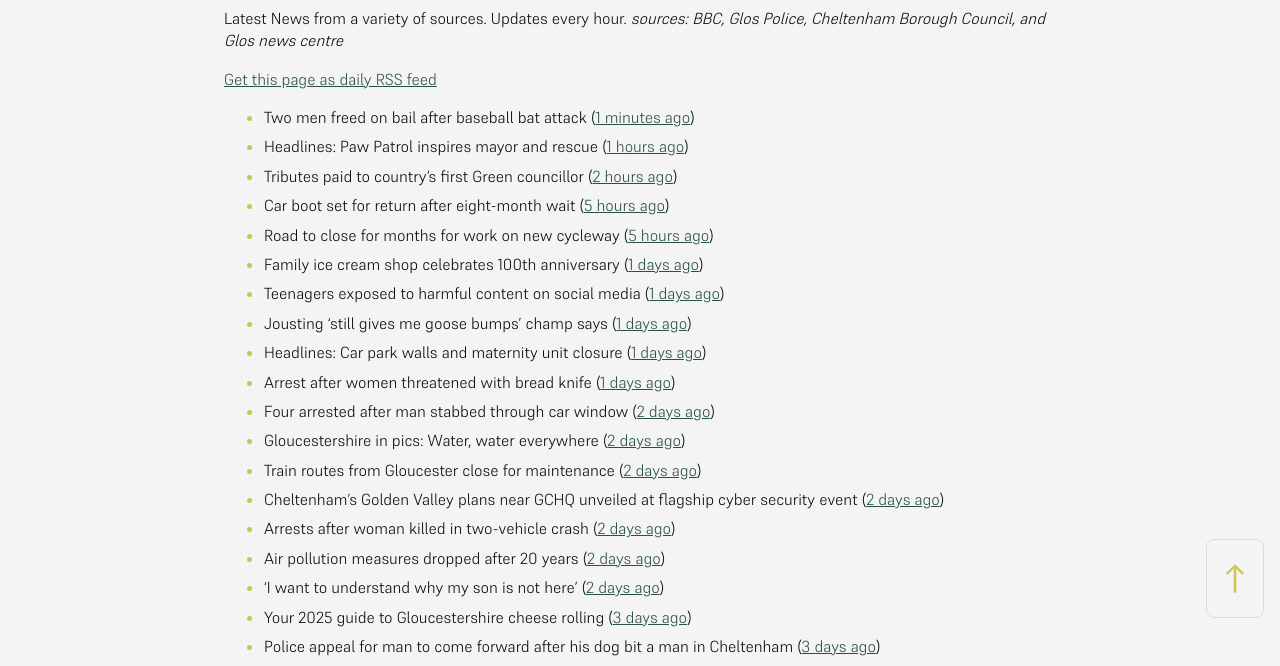
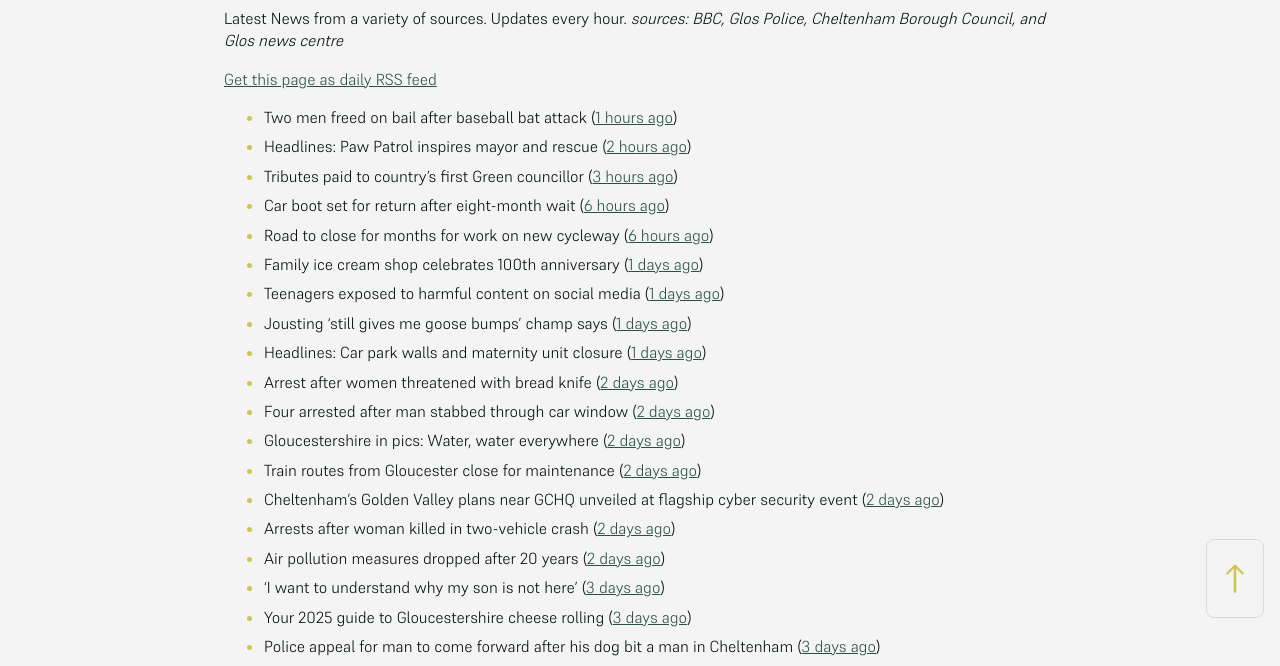
Before and after one commit to mat-0/cheltenham-open-data, a Jekyll site: the page built from _pages/news.md, in a window 1280 px wide. Shown: the part 266-932 px from the top of the page. Built offline with Jekyll 4.4.1, drawn with Linux system fonts in a browser that asks for light colours; some of the changed text lies outside the part shown.

Commit message:
Updated 2025-05-19 11:58:07

```diff
--- a/_pages/news.md
+++ b/_pages/news.md
@@ -12,23 +12,23 @@ _sources: BBC, Glos Police, Cheltenham Borough Council, and Glos news centre_
 [Get this page as daily RSS feed](/daily.rss)
 
 <!-- news_marker starts -->
-- Two men freed on bail after baseball bat attack ([1 minutes ago](https://www.bbc.com/news/articles/c4ge7l3nvv1o))
-- Headlines: Paw Patrol inspires mayor and rescue ([1 hours ago](https://www.bbc.com/news/articles/cj93e7x34ewo))
-- Tributes paid to country's first Green councillor ([2 hours ago](https://www.bbc.com/news/articles/cd7gvr0g0qgo))
-- Car boot set for return after eight-month wait ([5 hours ago](https://www.bbc.com/news/articles/cx2qvp3lp61o))
-- Road to close for months for work on new cycleway ([5 hours ago](https://www.bbc.com/news/articles/cded9232w5wo))
+- Two men freed on bail after baseball bat attack ([1 hours ago](https://www.bbc.com/news/articles/c4ge7l3nvv1o))
+- Headlines: Paw Patrol inspires mayor and rescue ([2 hours ago](https://www.bbc.com/news/articles/cj93e7x34ewo))
+- Tributes paid to country's first Green councillor ([3 hours ago](https://www.bbc.com/news/articles/cd7gvr0g0qgo))
+- Car boot set for return after eight-month wait ([6 hours ago](https://www.bbc.com/news/articles/cx2qvp3lp61o))
+- Road to close for months for work on new cycleway ([6 hours ago](https://www.bbc.com/news/articles/cded9232w5wo))
 - Family ice cream shop celebrates 100th anniversary ([1 days ago](https://www.bbc.com/news/articles/crr7dg8n471o))
 - Teenagers exposed to harmful content on social media ([1 days ago](https://www.bbc.com/news/videos/c1kvmv9w348o))
 - Jousting 'still gives me goose bumps' champ says ([1 days ago](https://www.bbc.com/news/articles/cm2yd1d3d7eo))
 - Headlines: Car park walls and maternity unit closure ([1 days ago](https://www.bbc.com/news/articles/c861wnwd753o))
-- Arrest after women threatened with bread knife ([1 days ago](https://www.bbc.com/news/articles/cvgdpnv8yp0o))
+- Arrest after women threatened with bread knife ([2 days ago](https://www.bbc.com/news/articles/cvgdpnv8yp0o))
 - Four arrested after man stabbed through car window ([2 days ago](https://www.bbc.com/news/articles/cql2yerl45po))
 - Gloucestershire in pics: Water, water everywhere ([2 days ago](https://www.bbc.com/news/articles/c8e6d4g6k88o))
 - Train routes from Gloucester close for maintenance ([2 days ago](https://www.bbc.com/news/articles/c5y64j5nmv1o))
 - Cheltenham’s Golden Valley plans near GCHQ unveiled at flagship cyber security event ([2 days ago](https://gloucesternewscentre.co.uk/cheltenhams-golden-valley-plans-near-gchq-unveiled-at-flagship-cyber-security-event/))
 - Arrests after woman killed in two-vehicle crash ([2 days ago](https://www.bbc.com/news/articles/cz0dl0g9zxjo))
 - Air pollution measures dropped after 20 years ([2 days ago](https://www.bbc.com/news/articles/c7v7d4091gro))
-- 'I want to understand why my son is not here' ([2 days ago](https://www.bbc.com/news/articles/c5yk7z7k4dyo))
+- 'I want to understand why my son is not here' ([3 days ago](https://www.bbc.com/news/articles/c5yk7z7k4dyo))
 - Your 2025 guide to Gloucestershire cheese rolling ([3 days ago](https://www.bbc.com/news/articles/c230jj5m1yro))
 - Police appeal for man to come forward after his dog bit a man in Cheltenham ([3 days ago](https://gloucesternewscentre.co.uk/police-appeal-for-man-to-come-forward-after-his-dog-bit-a-man-in-cheltenham/))
 - Gloucestershire star Ben Cutler returns to hometown stage ([3 days ago](https://gloucesternewscentre.co.uk/gloucestershire-star-ben-cutler-returns-to-hometown-stage/))
@@ -36,10 +36,10 @@ _sources: BBC, Glos Police, Cheltenham Borough Council, and Glos news centre_
 - HBD unveils phase two plans for Golden Valley at Cyber UK ([3 days ago](https://www.cheltenham.gov.uk/news/article/3012/hbd_unveils_phase_two_plans_for_golden_valley_at_cyber_uk))
 - Arle Court Transport Hub welcomes more National Express services ([4 days ago](https://gloucesternewscentre.co.uk/arle-court-transport-hub-welcomes-more-national-express-services/))
 - Golden Valley social value promise will deliver real value to communities ([4 days ago](https://www.cheltenham.gov.uk/news/article/3011/golden_valley_social_value_promise_will_deliver_real_value_to_communities))
-- Comedian Dom Joly blasts council over ‘zero action’ to remove Cheltenham ‘eyesore’ ([4 days ago](https://gloucesternewscentre.co.uk/comedian-dom-joly-blasts-council-over-zero-action-to-remove-cheltenham-eyesore/))
-- ‘Caring’ Doctor David Willingham elected as mayor of Cheltenham ([4 days ago](https://gloucesternewscentre.co.uk/caring-doctor-david-willingham-elected-as-mayor-of-cheltenham/))
+- Comedian Dom Joly blasts council over ‘zero action’ to remove Cheltenham ‘eyesore’ ([5 days ago](https://gloucesternewscentre.co.uk/comedian-dom-joly-blasts-council-over-zero-action-to-remove-cheltenham-eyesore/))
+- ‘Caring’ Doctor David Willingham elected as mayor of Cheltenham ([5 days ago](https://gloucesternewscentre.co.uk/caring-doctor-david-willingham-elected-as-mayor-of-cheltenham/))
 - Upcoming grant and further support to help local business cut their carbon emissions ([5 days ago](https://www.cheltenham.gov.uk/news/article/3010/upcoming_grant_and_further_support_to_help_local_business_cut_their_carbon_emissions))
-- Does your parish council reflect your local area? ([5 days ago](https://www.cheltenham.gov.uk/news/article/3009/does_your_parish_council_reflect_your_local_area))
+- Does your parish council reflect your local area? ([6 days ago](https://www.cheltenham.gov.uk/news/article/3009/does_your_parish_council_reflect_your_local_area))
 - Cheltenham Mayor’s inauguration and medal of honour ([6 days ago](https://www.cheltenham.gov.uk/news/article/3008/cheltenham_mayors_inauguration_and_medal_of_honour))
 - Tributes paid to ‘very decent and honest’ former Dowty worker and Cheltenham councillor ([6 days ago](https://gloucesternewscentre.co.uk/tributes-paid-to-very-decent-and-honest-former-dowty-worker-and-cheltenham-councillor/))
 - Shire Hall on course for by minority Lib Dem ([6 days ago](https://gloucesternewscentre.co.uk/shire-hall-on-course-for-by-minority-lib-dem/))
```
Also changed, not shown: _data/flood.json (+5 -48 lines), _pages/fix-my-street.md (+5 -5 lines), index.md (+4 -4 lines).
